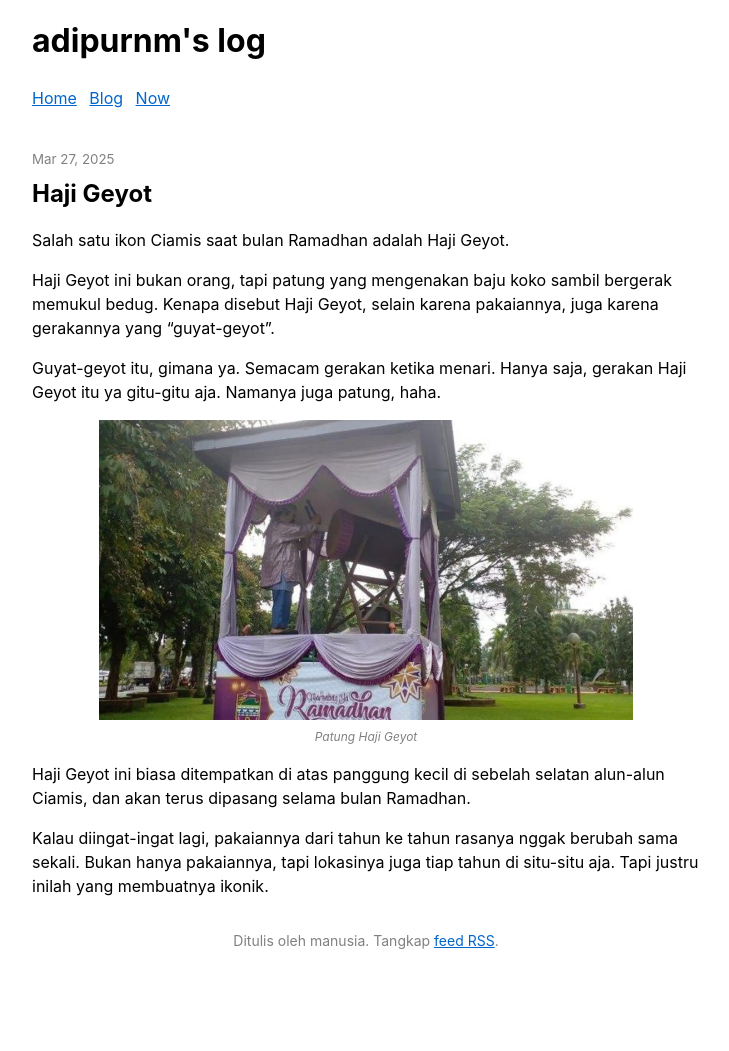
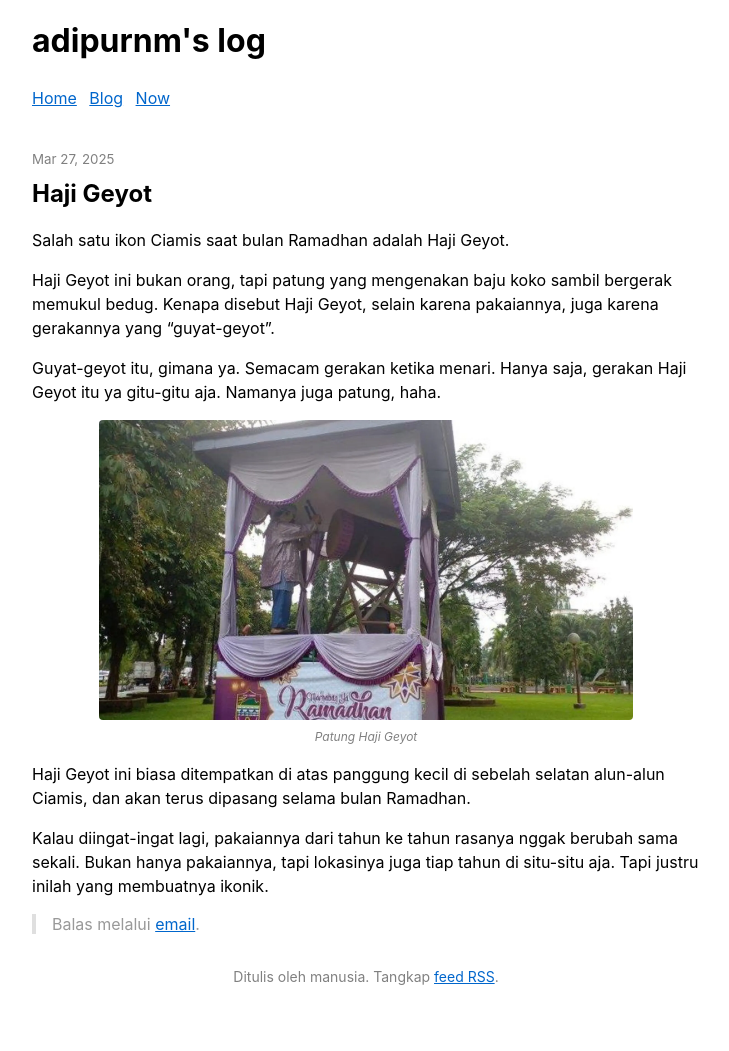
Before and after one commit to adiprnm/weblog, a Jekyll site: the page built from _posts/2025-03-27-haji-geyot.md, in a window 1280 px wide. Shown: the whole page, without its empty margins (274-1003 px from the left). Built offline with Jekyll 4.4.1, drawn with Linux system fonts in a browser that asks for light colours; before the commit the page ends 1015 px from its top, so only the background shows below that.

Commit message:
Add reply to email

```diff
--- a/_config.yml
+++ b/_config.yml
@@ -1,6 +1,7 @@
 url: "https://adipurnm.my.id" # the base hostname & protocol for your site, e.g. http://example.com
 baseurl: "" # the subpath of your site, e.g. /blog
 title: "adipurnm's log" # the name of your site, e.g. ACME Corp.
+email: "blog@adipurnm.my.id"
 tagline: ""
 description: kebun digital
 author: Adi Purnama
--- a/_layouts/default.html
+++ b/_layouts/default.html
@@ -32,6 +32,12 @@
         {% endunless %}
         {{ content }}
       </article>
+      {% assign reply_to_email = page.reply_to_email | default: true %}
+      {% if reply_to_email != "none" %}
+      <blockquote>
+        Balas melalui <a href="mailto:{{ site.email }}?subject=Re: {{ page.title }}">email</a>.
+      </blockquote>
+      {% endif %}
       <footer class="text-gray mt-8 mb-16 text-center text-sm">
         <p>
           Ditulis oleh manusia. Tangkap <a class="underline" href="/feed.xml">feed RSS</a>.
--- a/_sass/base.scss
+++ b/_sass/base.scss
@@ -15,12 +15,9 @@ a { color: $primaryColor; }
 li a { text-decoration: none; }
 
 blockquote {
-  color: gray;
-  border-left: 2px solid lightgray;
+  color: #999999;
+  border-left: 4px solid #dfdfdf;
   padding-left: 1rem;
-  padding-top: 0.125rem;
-  padding-bottom: 0.125rem;
-  font-style: italic;
   margin-left: 0;
 }
 
@@ -46,6 +43,7 @@ article p a {
 
 img {
   width: 100%;
+  border-radius: 4px;
 
   @media (min-width: 768px) {
     width: 80%;
--- a/blog.html
+++ b/blog.html
@@ -3,6 +3,7 @@ layout: default
 title: Blog
 permalink: /blog
 description: List of blog posts, grouped by the published year.
+reply_to_email: none
 ---
 
 {% assign posts_by_year = site.posts | group_by_exp:"post", "post.date | date: '%Y'" %}
--- a/index.html
+++ b/index.html
@@ -1,5 +1,6 @@
 ---
 layout: default
+reply_to_email: none
 ---
 
 <h1>Selamat datang di blog saya 👋 </h1>
```
